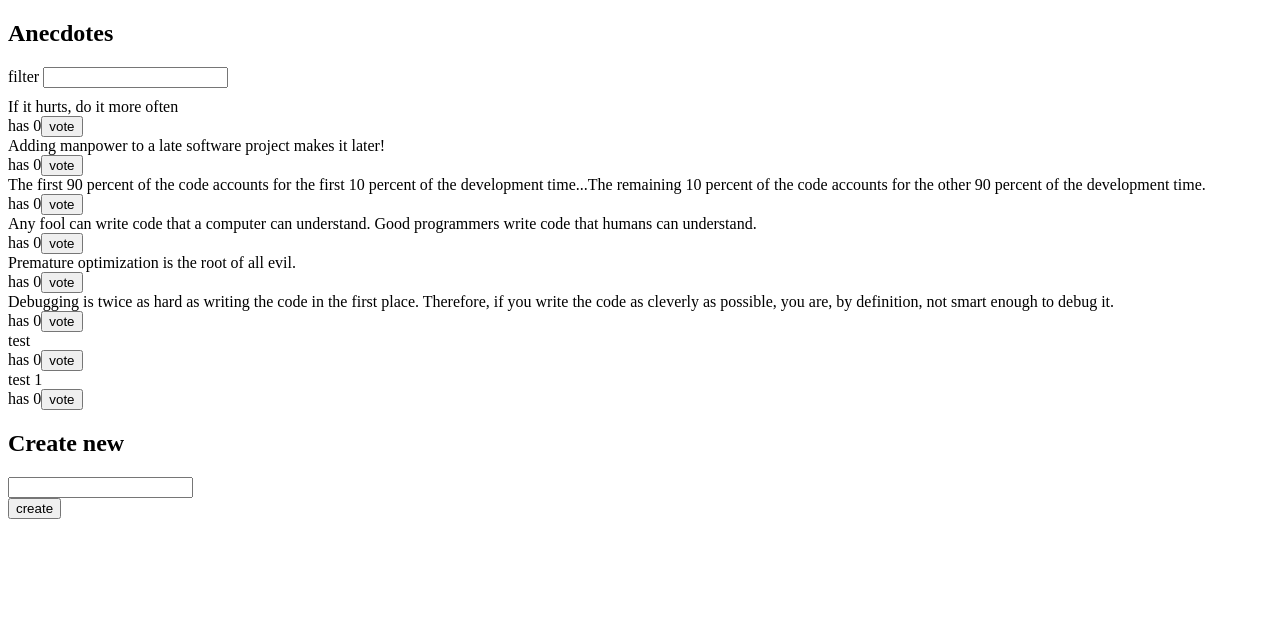
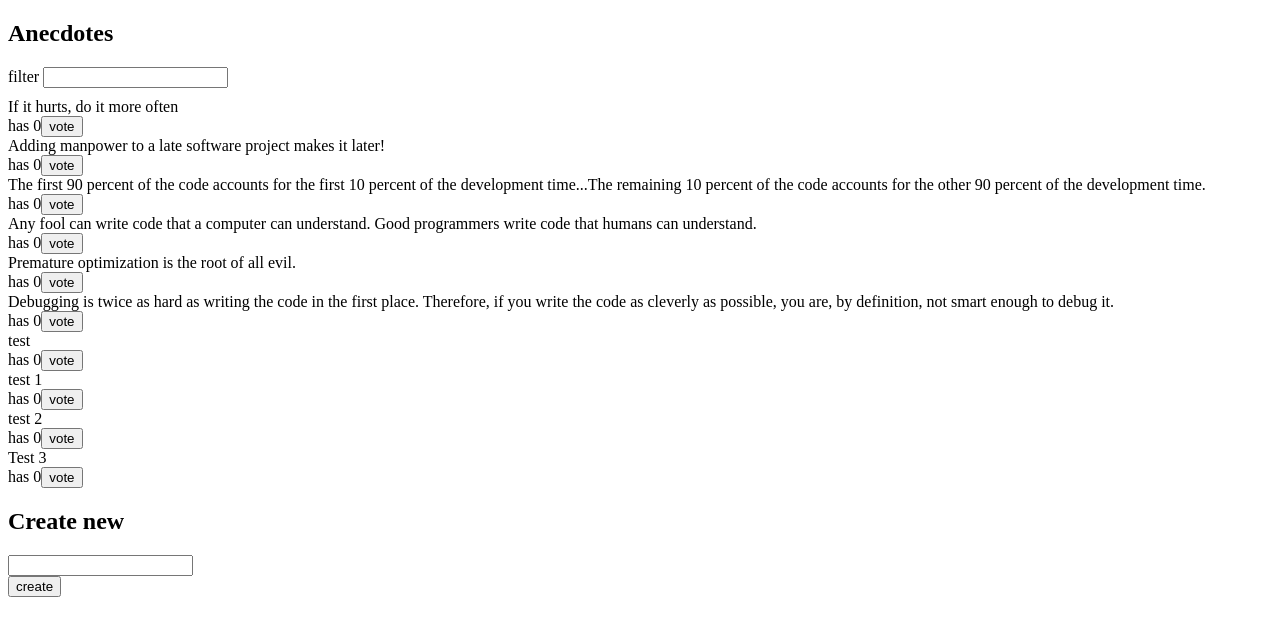
Before and after one commit to JKShima/FullStackOpen, a React (Vite) app in the folder Part6/redux-anecdotes/: page / in a window 1280 px wide. Shown: the top 636 px of the page. Built offline with nearby package versions, Linux system fonts and the light colour scheme; data requests are answered from the project's data file.

Commit message:
Exercise 6.17

```diff
--- a/Part6/redux-anecdotes/db.json
+++ b/Part6/redux-anecdotes/db.json
@@ -39,6 +39,16 @@
       "content": "test 1",
       "votes": 0,
       "id": "BEqD9qx"
+    },
+    {
+      "content": "test 2",
+      "votes": 0,
+      "id": "Qt1Ib77"
+    },
+    {
+      "content": "Test 3",
+      "votes": 0,
+      "id": "drEcV3A"
     }
   ]
 }
--- a/Part6/redux-anecdotes/src/components/AnecdoteForm.jsx
+++ b/Part6/redux-anecdotes/src/components/AnecdoteForm.jsx
@@ -1,8 +1,6 @@
 import { useDispatch } from 'react-redux'
 import { createAnecdote } from '../reducers/anecdoteReducer'
 import { setNotification } from '../reducers/notificationReducer'
-
-import anecdoteService from '../services/anecdotes'
 
 const AnecdoteForm = () => {
   const dispatch = useDispatch()
@@ -11,8 +9,7 @@ const AnecdoteForm = () => {
     event.preventDefault()
     const content = event.target.anecdote.value
     event.target.anecdote.value = ''
-    const newAnecdote = await anecdoteService.createNew(content)
-    dispatch(createAnecdote(newAnecdote))
+    dispatch(createAnecdote(content))
     dispatch(setNotification(`${content} was created`))
   }
 
--- a/Part6/redux-anecdotes/src/reducers/anecdoteReducer.js
+++ b/Part6/redux-anecdotes/src/reducers/anecdoteReducer.js
@@ -5,10 +5,6 @@ const anecdoteSlice = createSlice({
   name: 'anecdotes',
   initialState: [],
   reducers: {
-    createAnecdote(state, action) {
-      state.push(action.payload)
-    },
-
     voteAnecdote(state, action){
       const id = action.payload
       const anecdoteToChange = state.find(n => n.id === id)
@@ -39,5 +35,12 @@ export const initializeAnecdotes = () => {
   }
 }
 
-export const { createAnecdote, voteAnecdote, appendAnecdote, setAnecdotes } = anecdoteSlice.actions
+export const createAnecdote = (content) => {
+  return async dispatch => {
+    const newAnecdote = await anecdoteService.createNew(content)
+    dispatch(appendAnecdote(newAnecdote))
+  }
+}
+
+export const { voteAnecdote, appendAnecdote, setAnecdotes } = anecdoteSlice.actions
 export default anecdoteSlice.reducer
```
